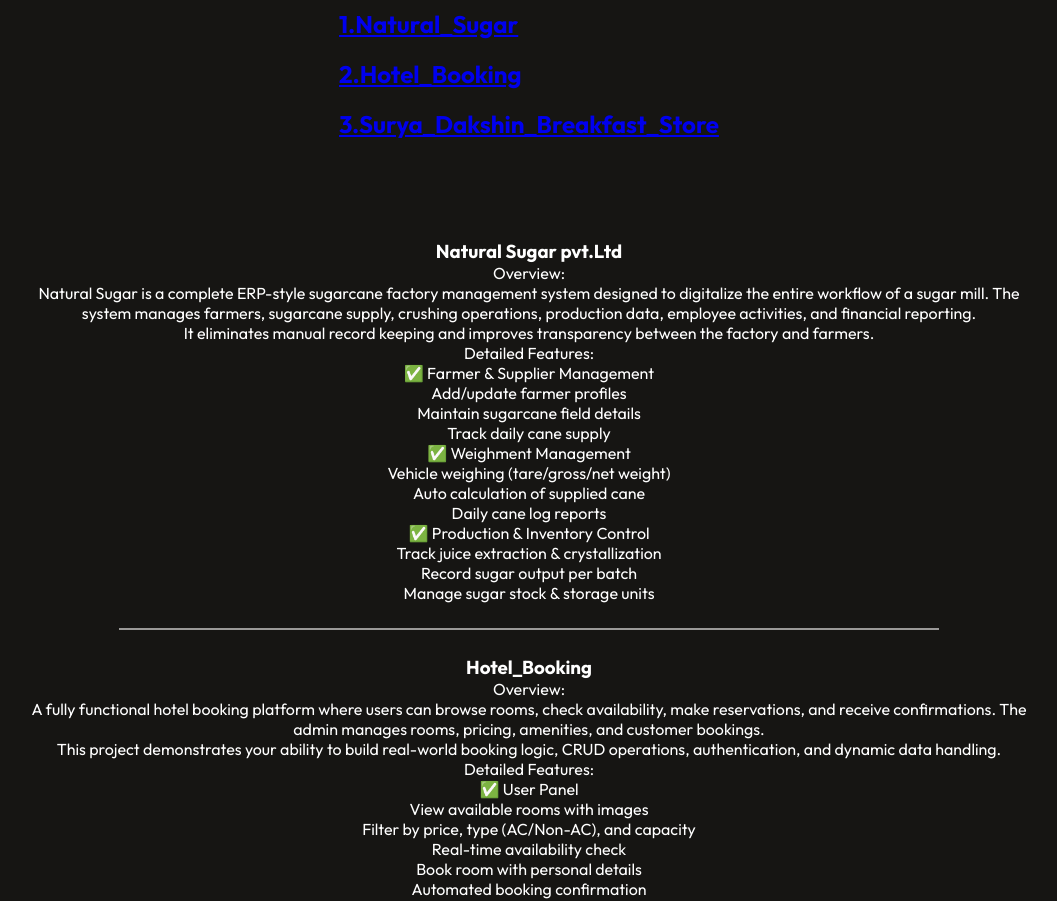
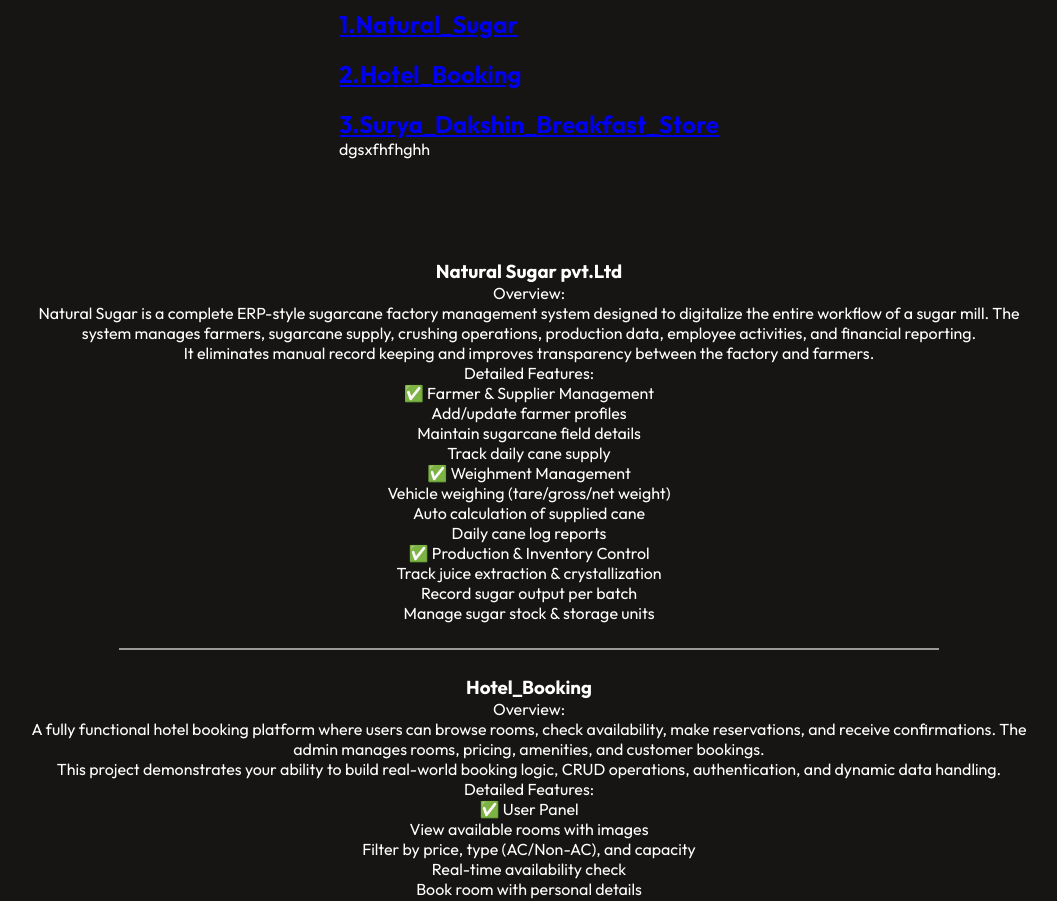
Before and after one commit to abhi1225k/abhi_kaldate, a React (Vite) app: page / in a window 1280 px wide. Shown: the part 4120-5021 px from the top of the page, without its empty margins (111-1168 px from the left). Built offline with nearby package versions, Linux system fonts and the light colour scheme.

Commit message:
abhishek

```diff
--- a/src/Components/MyWork/MyWork.jsx
+++ b/src/Components/MyWork/MyWork.jsx
@@ -20,6 +20,9 @@ const MyWork = () => {
           <a href='https://hotel-booking-omega-tan.vercel.app/'><h2>2.Hotel_Booking</h2></a>
           <br/>
           <a href='http://surya-dakshin.vercel.app'><h2>3.Surya_Dakshin_Breakfast_Store</h2></a>
+
+
+          <p>dgsxfhfhghh</p>
         </div>
     </div>
   );
```
